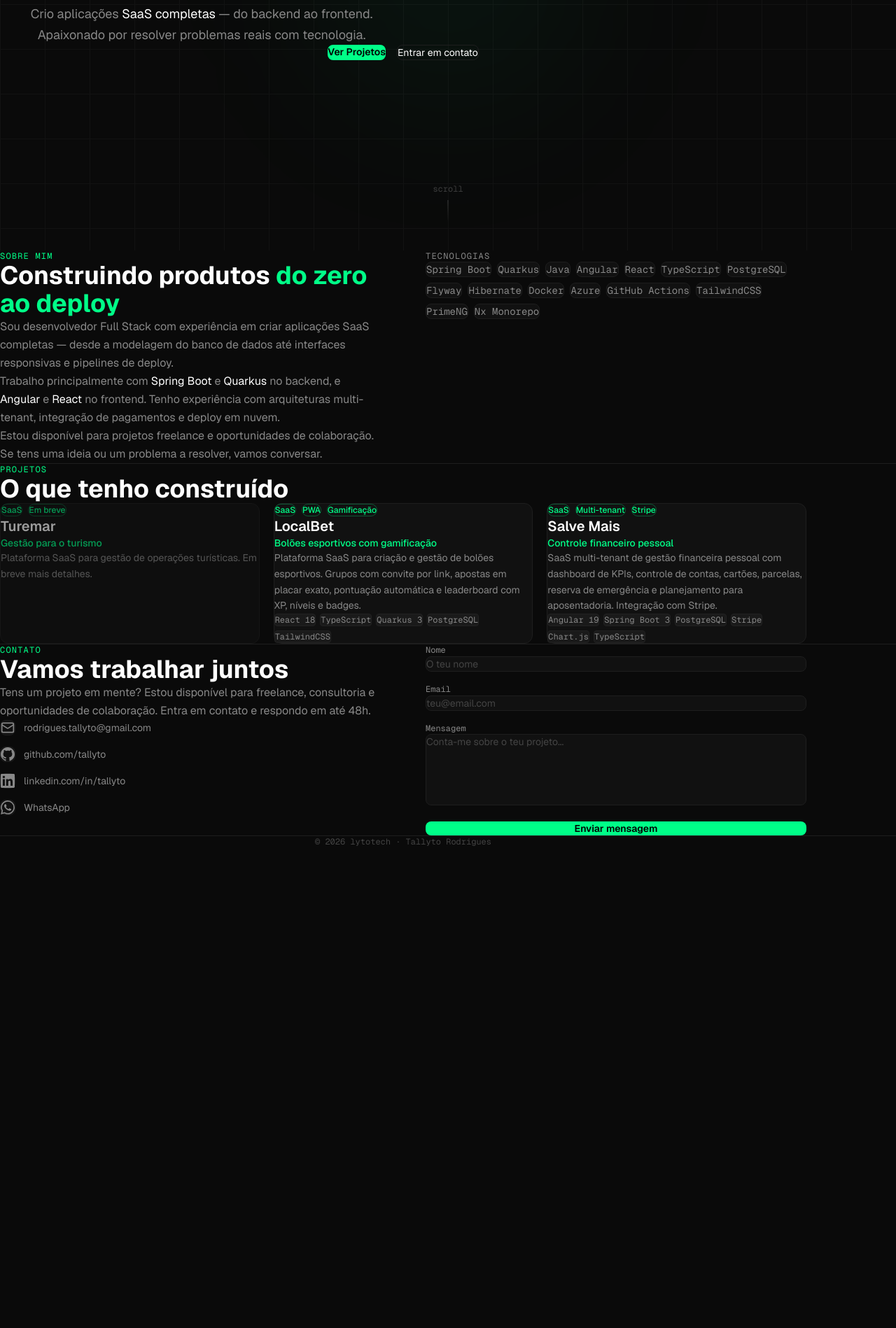
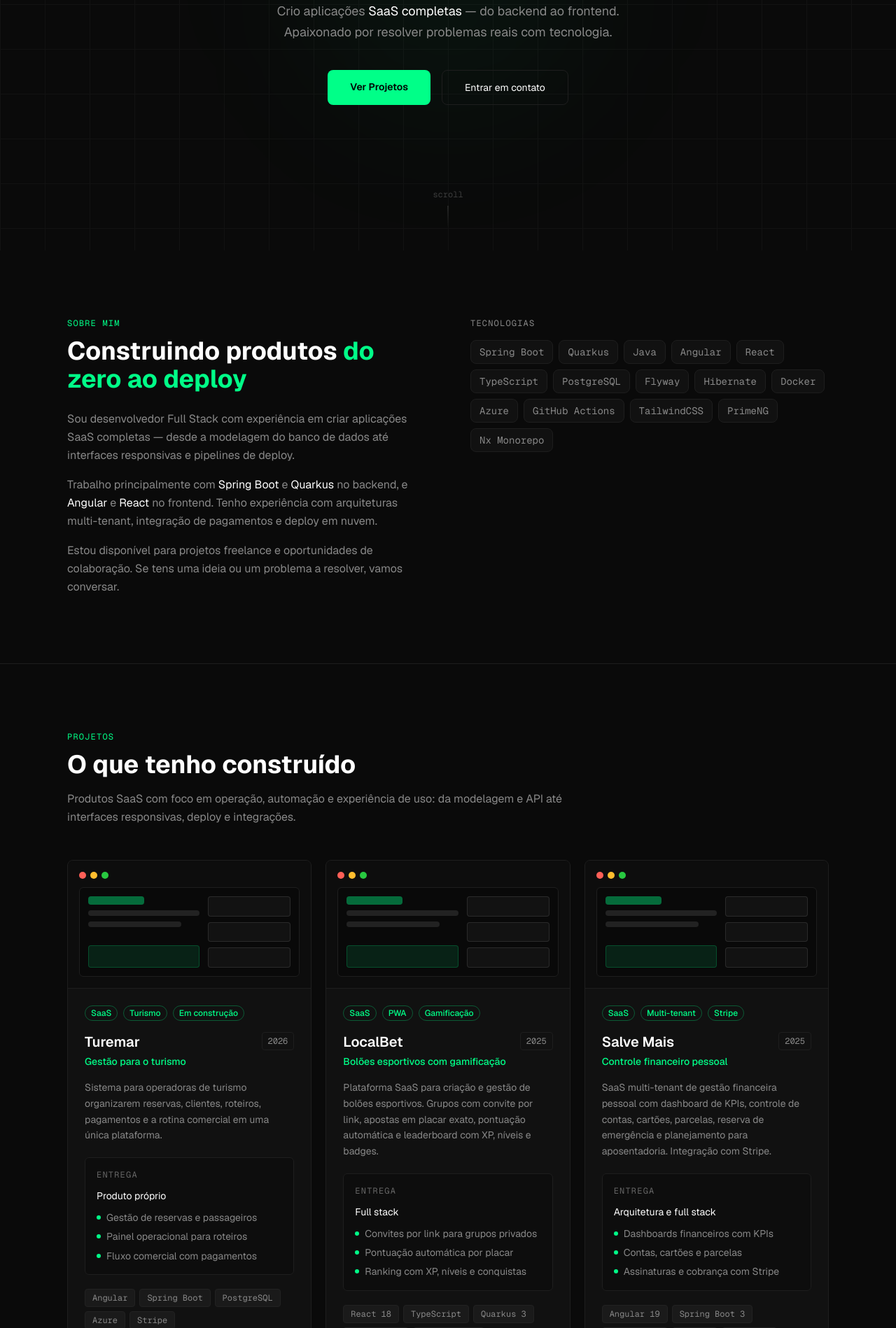
Before and after one commit to lytotech/lytotech, a Next.js app: page / in a window 1280 px wide. Shown: the part 442-2340 px from the top of the page at 70% size. Before the commit the page ends 1653 px from the top, so only its background shows below. Built offline with nearby package versions, Linux system fonts and the light colour scheme.

Commit message:
fix site layout and enrich projects

```diff
--- a/src/app/globals.css
+++ b/src/app/globals.css
@@ -15,8 +15,6 @@
 
 * {
   box-sizing: border-box;
-  margin: 0;
-  padding: 0;
 }
 
 html {
--- a/src/components/Navbar.tsx
+++ b/src/components/Navbar.tsx
@@ -25,19 +25,19 @@ export function Navbar() {
           : "bg-transparent"
       }`}
     >
-      <nav className="max-w-6xl mx-auto px-4 sm:px-6 lg:px-8 h-16 flex items-center justify-between">
+      <nav className="mx-auto flex h-16 max-w-6xl items-center justify-between gap-4 px-4 sm:px-6 lg:px-8">
         <a
           href="#hero"
-          className="text-[#00ff88] font-mono font-bold text-lg tracking-tight"
+          className="shrink-0 text-lg font-bold tracking-tight text-[#00ff88] font-mono"
         >
           lytotech
         </a>
-        <ul className="flex gap-6">
+        <ul className="flex min-w-0 gap-3 sm:gap-6">
           {links.map(({ href, label }) => (
             <li key={href}>
               <a
                 href={href}
-                className="text-sm text-[#888888] hover:text-white transition-colors"
+                className="text-xs text-[#888888] transition-colors hover:text-white sm:text-sm"
               >
                 {label}
               </a>
--- a/src/components/sections/About.tsx
+++ b/src/components/sections/About.tsx
@@ -20,7 +20,7 @@ const skills = [
 
 export function About() {
   return (
-    <section id="about" className="py-24">
+    <section id="about" className="scroll-mt-20 py-20 sm:py-24">
       <Container>
         <div className="grid md:grid-cols-2 gap-16 items-start">
           {/* Text */}
--- a/src/components/sections/Contact.tsx
+++ b/src/components/sections/Contact.tsx
@@ -78,7 +78,7 @@ export function Contact() {
   return (
     <section
       id="contact"
-      className="py-24 border-t border-[#1e1e1e]"
+      className="scroll-mt-20 border-t border-[#1e1e1e] py-20 sm:py-24"
     >
       <Container>
         <div className="grid md:grid-cols-2 gap-16">
--- a/src/components/sections/Hero.tsx
+++ b/src/components/sections/Hero.tsx
@@ -4,7 +4,7 @@ export function Hero() {
   return (
     <section
       id="hero"
-      className="min-h-screen flex flex-col justify-center relative pt-16"
+      className="relative flex min-h-[720px] flex-col justify-center overflow-hidden pt-24 pb-24 sm:min-h-screen"
     >
       {/* Subtle grid background */}
       <div
@@ -17,45 +17,45 @@ export function Hero() {
       />
 
       {/* Accent glow */}
-      <div className="absolute top-1/2 left-1/2 -translate-x-1/2 -translate-y-1/2 w-96 h-96 bg-[#00ff88]/5 rounded-full blur-[120px] pointer-events-none" />
+      <div className="pointer-events-none absolute left-1/2 top-1/2 h-72 w-72 -translate-x-1/2 -translate-y-1/2 rounded-full bg-[#00ff88]/5 blur-[100px] sm:h-96 sm:w-96 sm:blur-[120px]" />
 
       <Container className="relative z-10 text-center">
         {/* Avatar monogram */}
-        <div className="w-20 h-20 rounded-2xl bg-[#111111] border border-[#1e1e1e] flex items-center justify-center mx-auto mb-8">
+        <div className="mx-auto mb-8 flex h-20 w-20 items-center justify-center rounded-lg border border-[#1e1e1e] bg-[#111111]">
           <span className="text-2xl font-bold font-mono text-[#00ff88]">
             LT
           </span>
         </div>
 
         {/* Tag line above name */}
-        <p className="text-sm text-[#888888] font-mono mb-3 tracking-widest uppercase">
+        <p className="mb-3 text-sm uppercase tracking-widest text-[#888888] font-mono">
           Desenvolvedor Full Stack
         </p>
 
         {/* Main headline */}
-        <h1 className="text-5xl md:text-6xl font-bold text-white mb-4 leading-tight">
+        <h1 className="mb-4 text-4xl font-bold leading-tight text-white sm:text-5xl md:text-6xl">
           Olá, sou{" "}
           <span className="text-[#00ff88]">Tallyto</span>
         </h1>
 
         {/* Subtitle */}
-        <p className="text-lg text-[#888888] leading-relaxed mb-10 max-w-xl mx-auto">
+        <p className="mx-auto mb-10 max-w-xl text-base leading-relaxed text-[#888888] sm:text-lg">
           Crio aplicações{" "}
           <span className="text-white">SaaS completas</span> — do backend ao
           frontend. Apaixonado por resolver problemas reais com tecnologia.
         </p>
 
         {/* CTAs */}
-        <div className="flex flex-col sm:flex-row gap-4 justify-center">
+        <div className="flex flex-col justify-center gap-4 sm:flex-row">
           <a
             href="#projects"
-            className="px-8 py-3.5 bg-[#00ff88] text-black font-semibold rounded-lg text-sm hover:bg-[#00cc6a] transition-colors"
+            className="rounded-lg bg-[#00ff88] px-8 py-3.5 text-sm font-semibold text-black transition-colors hover:bg-[#00cc6a]"
           >
             Ver Projetos
           </a>
           <a
             href="#contact"
-            className="px-8 py-3.5 border border-[#1e1e1e] text-white rounded-lg text-sm hover:border-[#888888] transition-colors"
+            className="rounded-lg border border-[#1e1e1e] px-8 py-3.5 text-sm text-white transition-colors hover:border-[#888888]"
           >
             Entrar em contato
           </a>
@@ -63,7 +63,7 @@ export function Hero() {
       </Container>
 
       {/* Scroll hint */}
-      <div className="absolute bottom-10 left-1/2 -translate-x-1/2 flex flex-col items-center gap-2 opacity-40">
+      <div className="absolute bottom-8 left-1/2 hidden -translate-x-1/2 flex-col items-center gap-2 opacity-40 sm:flex">
         <span className="text-xs text-[#888888] font-mono">scroll</span>
         <div className="w-px h-8 bg-gradient-to-b from-[#888888] to-transparent" />
       </div>
--- a/src/components/sections/Projects.tsx
+++ b/src/components/sections/Projects.tsx
@@ -4,18 +4,25 @@ import { Container } from "@/components/ui/Container";
 
 export function Projects() {
   return (
-    <section id="projects" className="py-24 border-t border-[#1e1e1e]">
+    <section
+      id="projects"
+      className="scroll-mt-20 border-t border-[#1e1e1e] py-20 sm:py-24"
+    >
       <Container>
-        <div className="mb-12">
+        <div className="mb-12 max-w-3xl">
           <p className="text-xs font-mono text-[#00ff88] mb-3 tracking-widest uppercase">
             Projetos
           </p>
-          <h2 className="text-3xl md:text-4xl font-bold text-white">
+          <h2 className="text-3xl font-bold text-white md:text-4xl">
             O que tenho construído
           </h2>
+          <p className="mt-4 text-sm leading-relaxed text-[#888888] sm:text-base">
+            Produtos SaaS com foco em operação, automação e experiência de uso:
+            da modelagem e API até interfaces responsivas, deploy e integrações.
+          </p>
         </div>
 
-        <div className="grid md:grid-cols-2 lg:grid-cols-3 gap-5">
+        <div className="grid items-stretch gap-5 md:grid-cols-2 xl:grid-cols-3">
           {projects.map((project) => (
             <ProjectCard key={project.id} project={project} />
           ))}
--- a/src/components/ui/ProjectCard.tsx
+++ b/src/components/ui/ProjectCard.tsx
@@ -42,48 +42,90 @@ export function ProjectCard({ project }: ProjectCardProps) {
 
   return (
     <div
-      className={`relative flex flex-col p-6 rounded-xl border bg-[#111111] transition-all duration-300 group ${
+      className={`relative flex h-full min-h-[560px] flex-col overflow-hidden rounded-lg border bg-[#111111] transition-all duration-300 group ${
         isComingSoon
           ? "border-[#1e1e1e] opacity-60"
           : "border-[#1e1e1e] hover:border-[#00ff88]/30 hover:bg-[#131313]"
       }`}
     >
-      {/* Top badges */}
-      <div className="flex flex-wrap gap-2 mb-4">
+      <div className="border-b border-[#1e1e1e] bg-[#0d0d0d] p-4">
+        <div className="mb-3 flex items-center gap-1.5">
+          <span className="h-2.5 w-2.5 rounded-full bg-[#ff5f57]" />
+          <span className="h-2.5 w-2.5 rounded-full bg-[#ffbd2e]" />
+          <span className="h-2.5 w-2.5 rounded-full bg-[#28c840]" />
+        </div>
+        <div className="grid min-h-32 grid-cols-[1.15fr_0.85fr] gap-3 rounded-md border border-[#1e1e1e] bg-[#090909] p-3">
+          <div className="flex flex-col gap-2">
+            <span className="h-3 w-20 rounded bg-[#00ff88]/40" />
+            <span className="h-2 w-full rounded bg-white/10" />
+            <span className="h-2 w-5/6 rounded bg-white/10" />
+            <span className="mt-auto h-8 rounded border border-[#00ff88]/20 bg-[#00ff88]/10" />
+          </div>
+          <div className="grid grid-rows-3 gap-2">
+            <span className="rounded border border-white/10 bg-white/[0.04]" />
+            <span className="rounded border border-white/10 bg-white/[0.04]" />
+            <span className="rounded border border-white/10 bg-white/[0.04]" />
+          </div>
+        </div>
+      </div>
+
+      <div className="flex flex-1 flex-col p-5 sm:p-6">
+        <div className="mb-4 flex flex-wrap gap-2">
           {project.badges.map((badge) => (
             <TechBadge key={badge} label={badge} variant="tag" />
           ))}
         </div>
 
-      {/* Title */}
-      <h3 className="text-xl font-semibold text-white mb-1">{project.name}</h3>
-      <p className="text-sm text-[#00ff88] mb-3 font-medium">
+        <div className="mb-4 flex items-start justify-between gap-4">
+          <div className="min-w-0">
+            <h3 className="break-words text-xl font-semibold text-white">
+              {project.name}
+            </h3>
+            <p className="mt-1 text-sm font-medium text-[#00ff88]">
               {project.tagline}
             </p>
+          </div>
+          <span className="shrink-0 rounded border border-[#1e1e1e] px-2 py-1 font-mono text-xs text-[#888888]">
+            {project.year}
+          </span>
+        </div>
 
-      {/* Description */}
-      <p className="text-sm text-[#888888] leading-relaxed flex-1 mb-5">
+        <p className="mb-5 text-sm leading-relaxed text-[#888888]">
           {project.description}
         </p>
 
-      {/* Tech stack */}
-      {project.tech.length > 0 && (
-        <div className="flex flex-wrap gap-1.5 mb-5">
+        <div className="mb-5 rounded-md border border-[#1e1e1e] bg-[#0d0d0d] p-4">
+          <p className="mb-3 font-mono text-xs uppercase tracking-widest text-[#666]">
+            Entrega
+          </p>
+          <p className="mb-3 text-sm text-white">{project.role}</p>
+          <ul className="space-y-2">
+            {project.highlights.map((highlight) => (
+              <li
+                key={highlight}
+                className="flex gap-2 text-sm leading-snug text-[#888888]"
+              >
+                <span className="mt-1.5 h-1.5 w-1.5 shrink-0 rounded-full bg-[#00ff88]" />
+                <span>{highlight}</span>
+              </li>
+            ))}
+          </ul>
+        </div>
+
+        <div className="mb-5 flex flex-wrap gap-1.5">
           {project.tech.map((t) => (
             <TechBadge key={t} label={t} variant="tech" />
           ))}
         </div>
-      )}
 
-      {/* Links */}
         {!isComingSoon && (project.github || project.demo) && (
-        <div className="flex gap-3 mt-auto pt-4 border-t border-[#1e1e1e]">
+          <div className="mt-auto flex gap-3 border-t border-[#1e1e1e] pt-4">
             {project.github && (
               <a
                 href={project.github}
                 target="_blank"
                 rel="noopener noreferrer"
-              className="flex items-center gap-1.5 text-xs text-[#888888] hover:text-white transition-colors"
+                className="flex items-center gap-1.5 text-xs text-[#888888] transition-colors hover:text-white"
               >
                 <GithubIcon />
                 GitHub
@@ -94,7 +136,7 @@ export function ProjectCard({ project }: ProjectCardProps) {
                 href={project.demo}
                 target="_blank"
                 rel="noopener noreferrer"
-              className="flex items-center gap-1.5 text-xs text-[#00ff88] hover:text-[#00cc6a] transition-colors"
+                className="flex items-center gap-1.5 text-xs text-[#00ff88] transition-colors hover:text-[#00cc6a]"
               >
                 <ExternalLinkIcon />
                 Demo
@@ -103,5 +145,6 @@ export function ProjectCard({ project }: ProjectCardProps) {
           </div>
         )}
       </div>
+    </div>
   );
 }
--- a/src/data/projects.ts
+++ b/src/data/projects.ts
@@ -3,8 +3,11 @@ export interface Project {
   name: string;
   tagline: string;
   description: string;
+  role: string;
+  year: string;
   tech: string[];
   badges: string[];
+  highlights: string[];
   github?: string;
   demo?: string;
   status: "active" | "coming-soon";
@@ -16,10 +19,17 @@ export const projects: Project[] = [
     name: "Turemar",
     tagline: "Gestão para o turismo",
     description:
-      "Plataforma SaaS para gestão de operações turísticas. Em breve mais detalhes.",
-    tech: [],
-    badges: ["SaaS", "Em breve"],
-    status: "coming-soon",
+      "Sistema para operadoras de turismo organizarem reservas, clientes, roteiros, pagamentos e a rotina comercial em uma única plataforma.",
+    role: "Produto próprio",
+    year: "2026",
+    tech: ["Angular", "Spring Boot", "PostgreSQL", "Azure", "Stripe"],
+    badges: ["SaaS", "Turismo", "Em construção"],
+    highlights: [
+      "Gestão de reservas e passageiros",
+      "Painel operacional para roteiros",
+      "Fluxo comercial com pagamentos",
+    ],
+    status: "active",
   },
   {
     id: "localbet",
@@ -27,8 +37,15 @@ export const projects: Project[] = [
     tagline: "Bolões esportivos com gamificação",
     description:
       "Plataforma SaaS para criação e gestão de bolões esportivos. Grupos com convite por link, apostas em placar exato, pontuação automática e leaderboard com XP, níveis e badges.",
+    role: "Full stack",
+    year: "2025",
     tech: ["React 18", "TypeScript", "Quarkus 3", "PostgreSQL", "TailwindCSS"],
     badges: ["SaaS", "PWA", "Gamificação"],
+    highlights: [
+      "Convites por link para grupos privados",
+      "Pontuação automática por placar",
+      "Ranking com XP, níveis e conquistas",
+    ],
     status: "active",
   },
   {
@@ -37,6 +54,8 @@ export const projects: Project[] = [
     tagline: "Controle financeiro pessoal",
     description:
       "SaaS multi-tenant de gestão financeira pessoal com dashboard de KPIs, controle de contas, cartões, parcelas, reserva de emergência e planejamento para aposentadoria. Integração com Stripe.",
+    role: "Arquitetura e full stack",
+    year: "2025",
     tech: [
       "Angular 19",
       "Spring Boot 3",
@@ -46,6 +65,11 @@ export const projects: Project[] = [
       "TypeScript",
     ],
     badges: ["SaaS", "Multi-tenant", "Stripe"],
+    highlights: [
+      "Dashboards financeiros com KPIs",
+      "Contas, cartões e parcelas",
+      "Assinaturas e cobrança com Stripe",
+    ],
     status: "active",
   },
 ];
```
Lines whose indentation alone changed are shown as unchanged.
